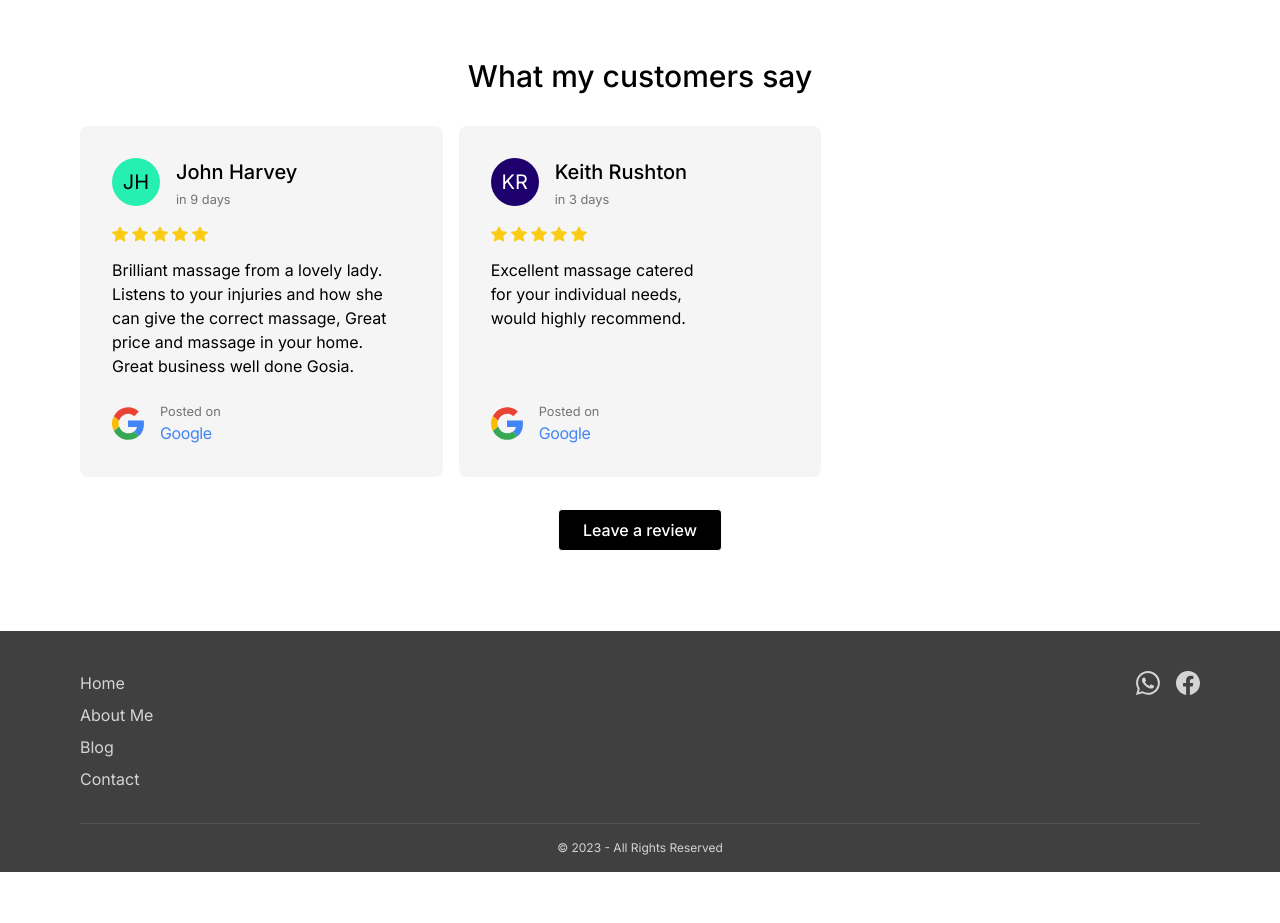
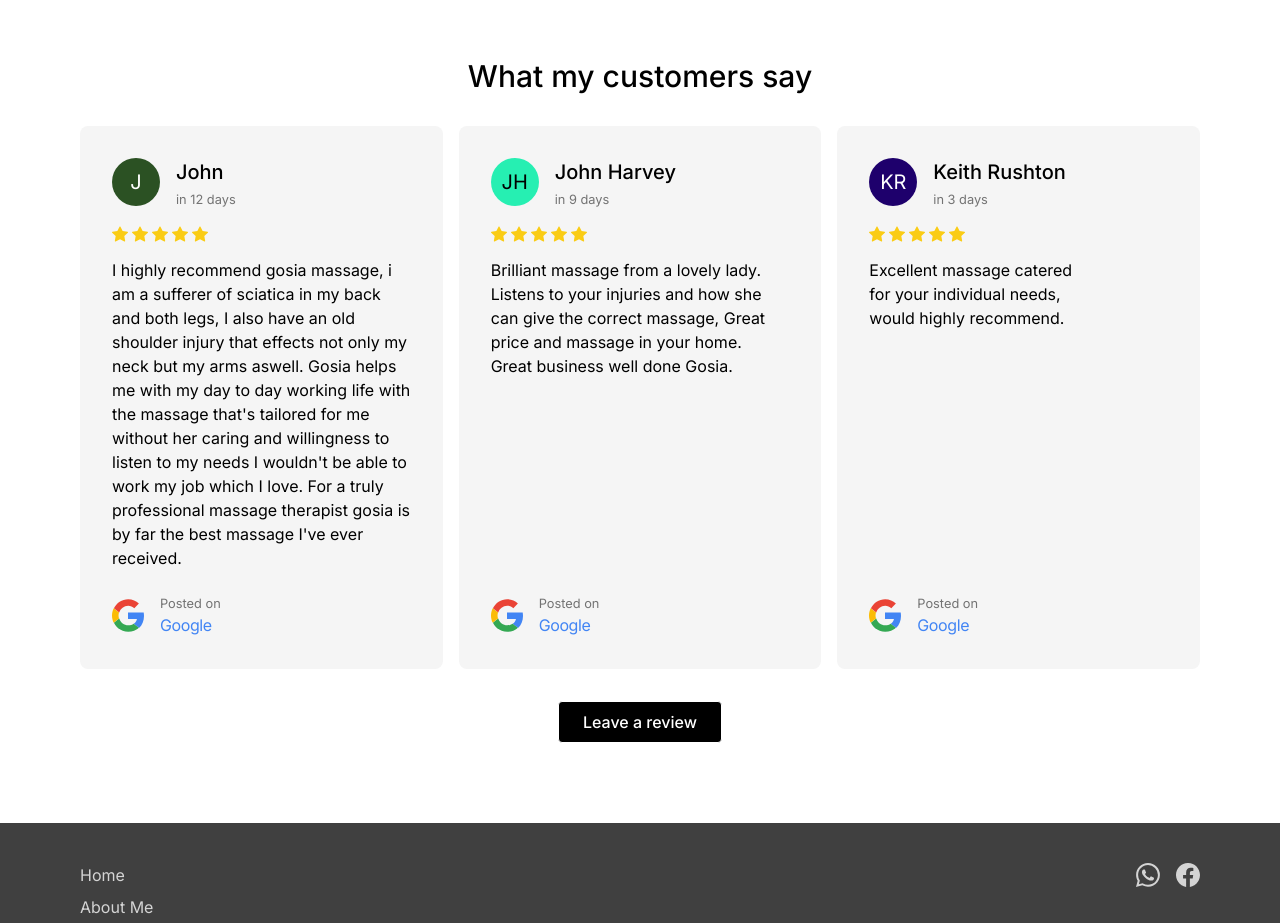
Before and after one commit to lbn21/gosia-massage, a Next.js app: page / in a window 1280 px wide. Shown: the part 2420-3343 px from the top of the page. Before the commit the page ends 3292 px from the top, so only its background shows below. Built offline with nearby package versions, Linux system fonts and the light colour scheme.

Commit message:
Adds new review

```diff
--- a/app/data/Reviews.ts
+++ b/app/data/Reviews.ts
@@ -11,6 +11,16 @@ export type Review = {
 };
 
 export const REVIEWS: Review[] = [
+  {
+    id: 3,
+    name: 'John',
+    content:
+      'I highly recommend gosia massage, i am a sufferer of sciatica in my back and both legs, I also have an old shoulder injury that effects not only my neck but my arms aswell. Gosia helps me with my day to day working life with the massage that\'s tailored for me without her caring and willingness to listen to my needs I wouldn\'t be able to work my job which I love. For a truly professional massage therapist gosia is by far the best massage I\'ve ever received.',
+    rating: 5,
+    date: new Date(1690708758000),
+    avatar: generateColorsAndInitials('John'),
+    link: 'https://g.co/kgs/xArbBr',
+  },
   {
     id: 2,
     name: 'John Harvey',
```
